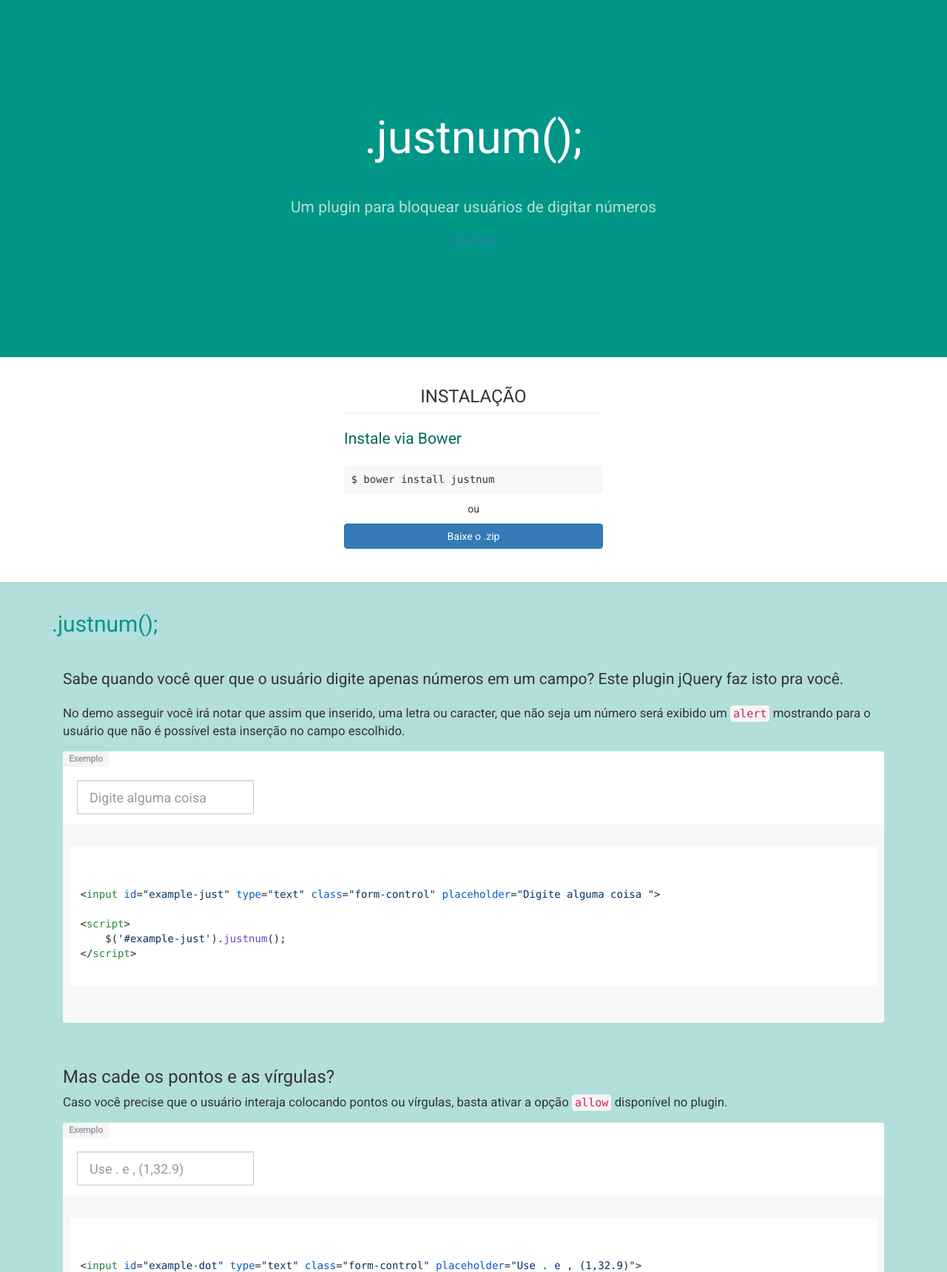
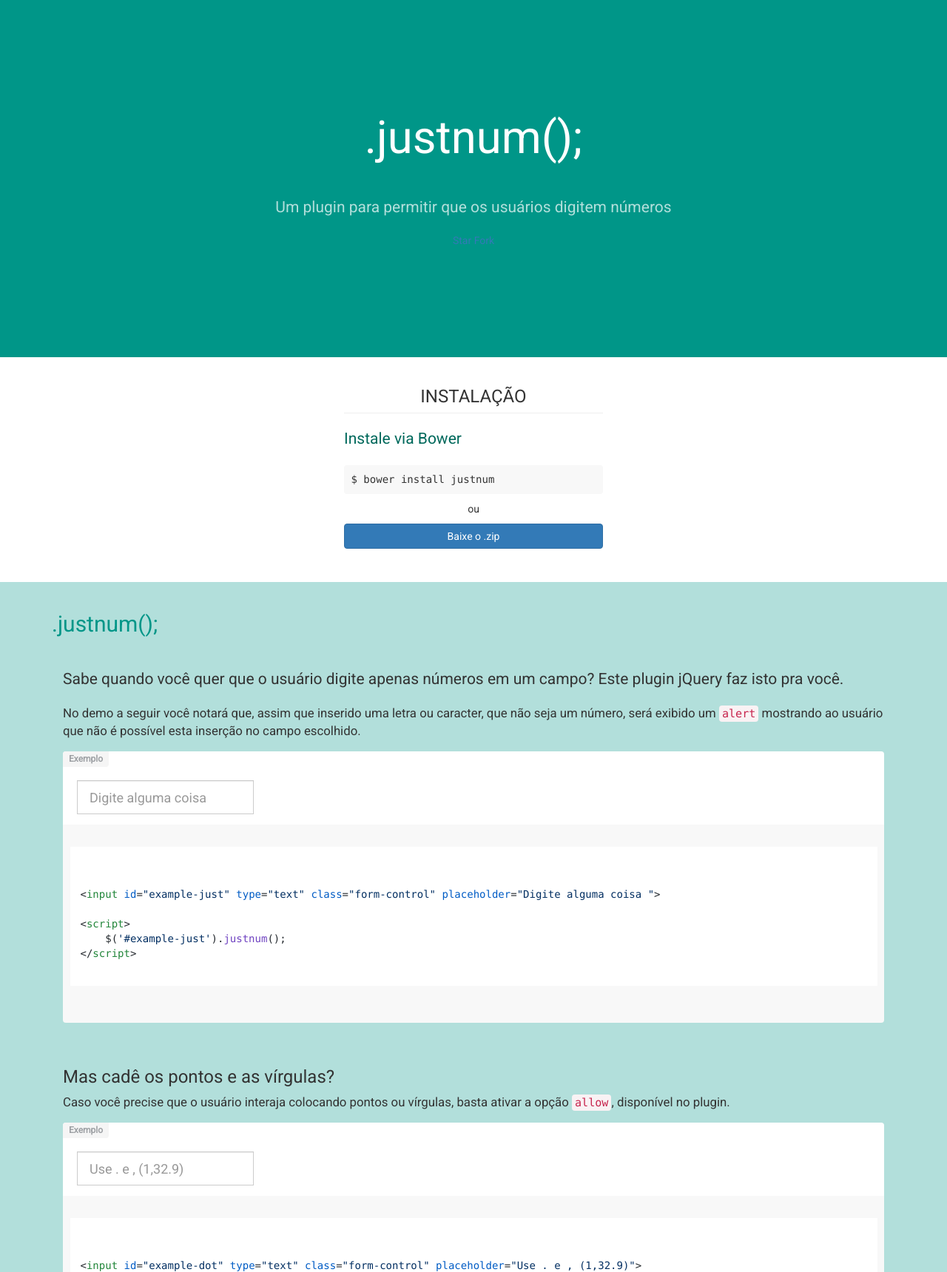
Before and after one commit to rflpazini/justnum, a website: page index.html in a window 1280 px wide. Shown: the part 17-1737 px from the top of the page at 74% size. Drawn offline with nearby package versions, Linux system fonts and the light colour scheme.

Commit message:
Make grammar changes
Fix some words

```diff
--- a/index.html
+++ b/index.html
@@ -22,7 +22,7 @@
             <div class="row">
                 <div class="col-md-12 text-center col-sm-12">
                     <h1 id="just-title" class="">.justnum();</h1>
-                    <p class="lead" style="color: #B2DFDB">Um plugin para bloquear usuários de digitar números</p>
+                    <p class="lead" style="color: #B2DFDB">Um plugin para permitir que os usuários digitem números</p>
                     <a class="github-button" href="https://github.com/rflpazini/justnum" data-icon="octicon-star" data-style="mega" data-count-href="/rflpazini/justnum/stargazers" data-count-api="/repos/rflpazini/justnum#stargazers_count" data-count-aria-label="# stargazers on GitHub" aria-label="Star rflpazini/justnum on GitHub">Star</a>
                     <a class="github-button" href="https://github.com/rflpazini/justnum/fork" data-icon="octicon-repo-forked" data-style="mega" data-count-href="/rflpazini/justnum/network" data-count-api="/repos/rflpazini/justnum#forks_count" data-count-aria-label="# forks on GitHub" aria-label="Fork rflpazini/justnum on GitHub">Fork</a>
                 </div>
@@ -51,7 +51,7 @@
                         Sabe quando você quer que o usuário digite apenas números em um campo? Este plugin jQuery faz isto pra você.
                     </p>
                     <p class="p">
-                        No demo asseguir você irá notar que assim que inserido, uma letra ou caracter, que não seja um número será exibido um <code>alert</code> mostrando para o usuário que não é possível esta inserção no campo escolhido.
+                        No demo a seguir você notará que, assim que inserido uma letra ou caracter, que não seja um número, será exibido um <code>alert</code> mostrando ao usuário que não é possível esta inserção no campo escolhido.
                     </p>
                     <div class="example">
                         <div class="input-group input-group-lg">
@@ -71,8 +71,8 @@
                 </div>
             </article>
             <article class="col-md-12 col-sm-12">
-                <h3>Mas cade os pontos e as vírgulas?</h3>
-                <p class="p">Caso você precise que o usuário interaja colocando pontos ou vírgulas, basta ativar a opção <code>allow</code> disponível no plugin.</p>
+                <h3>Mas cadê os pontos e as vírgulas?</h3>
+                <p class="p">Caso você precise que o usuário interaja colocando pontos ou vírgulas, basta ativar a opção <code>allow</code>, disponível no plugin.</p>
                 <div class="example">
                     <div class="input-group input-group-lg">
                         <input id="example-dot" type="text" class="form-control" placeholder="Use . e , (1,32.9)">
```
